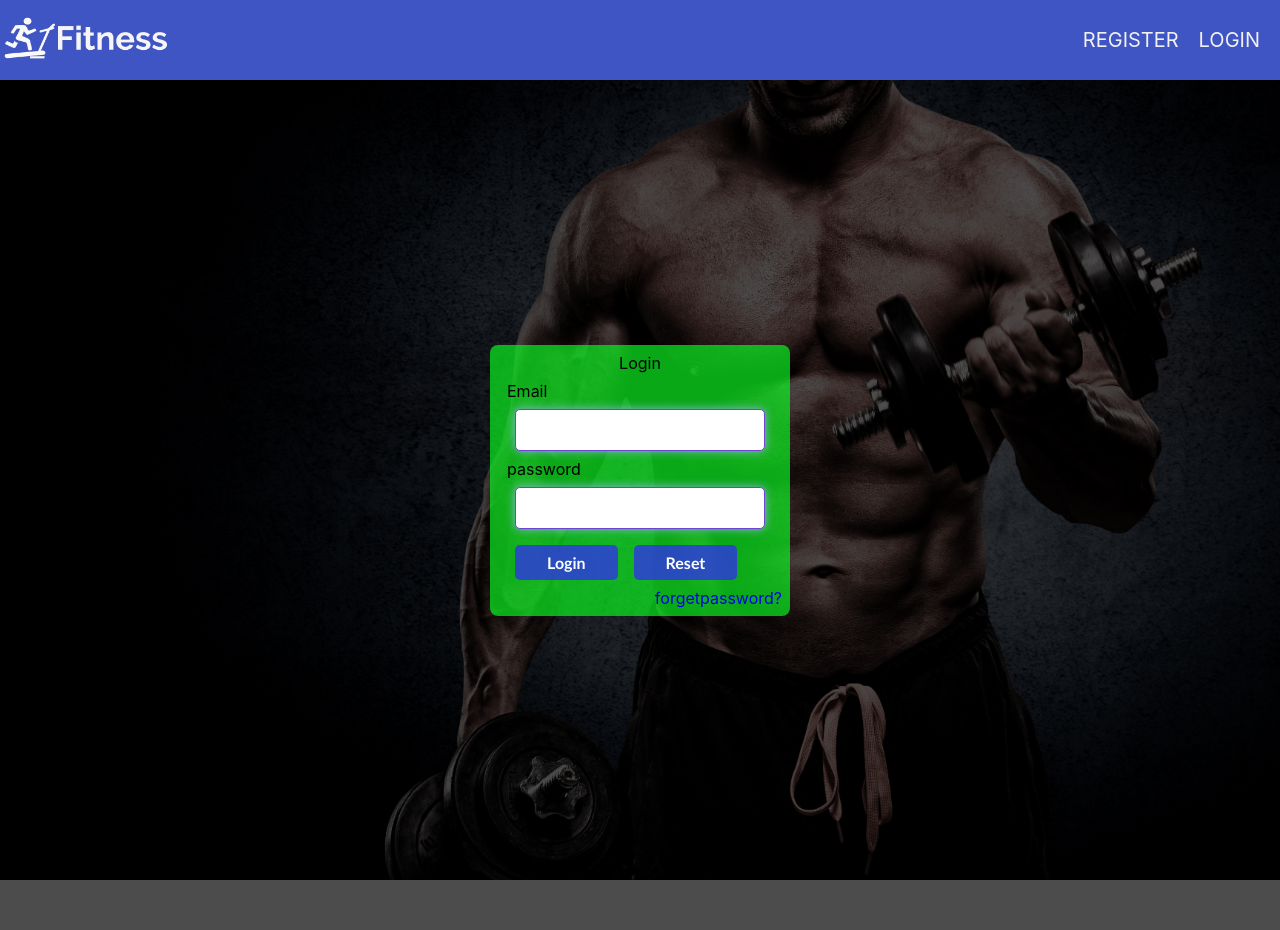
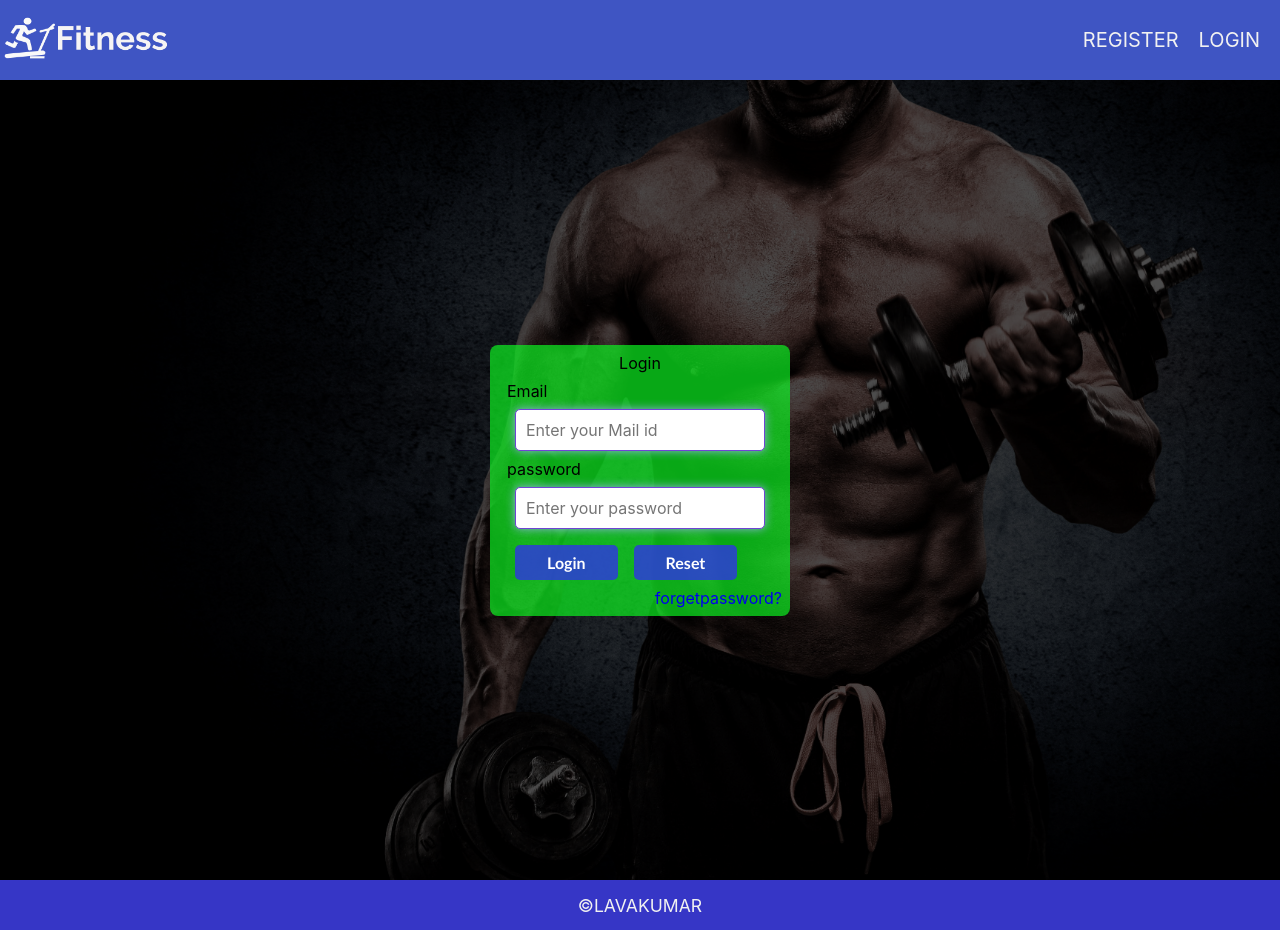
Before and after one commit to LAVAKUMAR-P/fitness_logger, a React (Create React App) app: page / in a window 1280 px wide. Before the commit the page ends 880 px from the top, so only its background shows below. Built offline with nearby package versions, Linux system fonts and the light colour scheme.

Commit message:
placeholders added

```diff
--- /dev/null
+++ b/src/components/Bbar.css
@@ -0,0 +1,11 @@
+.B-bar{
+    width: 100%;
+    height:50px;
+    background-color: rgba(49, 49, 235, 0.774);
+    display: flex;
+    align-items: center;
+    justify-content: center;
+    color: #f1f1f1;
+    cursor: pointer;
+    font-size: 1.1em;
+}
--- /dev/null
+++ b/src/components/Bbar.js
@@ -0,0 +1,13 @@
+import React from 'react'
+import "./Bbar.css";
+function Bbar() {
+    return (
+        <div>
+           <div className="B-bar">
+           ©LAVAKUMAR
+            </div>
+        </div>
+    )
+}
+
+export default Bbar
--- a/src/components/Home.js
+++ b/src/components/Home.js
@@ -9,6 +9,7 @@ import HomeCard from "./HomeCard";
 import Loading_page from "./Loading_page";
 import axios from "axios";
 import env from "./settings";
+import Bbar from "./Bbar";
 
 function Home() {
   let history = useHistory();
@@ -116,7 +117,7 @@ function Home() {
       </div>
       }
 
-
+      <Bbar/>
     </>
   );
 }
--- a/src/components/Login.js
+++ b/src/components/Login.js
@@ -7,6 +7,7 @@ import axios from "axios";
 import { Link, useHistory } from "react-router-dom";
 import Textfield from "./Textfield";
 import env from "./settings";
+import Bbar from "./Bbar";
 
 function Login() {
   const validate = Yup.object({
@@ -56,11 +57,12 @@ function Login() {
                   <div className="L-content-position">
                   <div className="L-login-title">Login</div>
                   <Form>
-                    <Textfield label="Email" name="email" type="email" />
+                    <Textfield label="Email" name="email" type="email"   placeholder="Enter your Mail id" />
                     <Textfield
                       label="password"
                       name="password"
                       type="password"
+                      placeholder="Enter your password"
                     />
                       <button className="L-buttons" type="submit">
                         Login
@@ -80,6 +82,7 @@ function Login() {
           </Formik>
         </div>
       </div>
+      <Bbar/>
     </>
   );
 }
--- a/src/components/Register.js
+++ b/src/components/Register.js
@@ -7,6 +7,7 @@ import axios from "axios";
 import { useHistory } from "react-router-dom";
 import Textfield from "./Textfield";
 import env from "./settings";
+import Bbar from "./Bbar";
 
 
 function Register() {
@@ -75,6 +76,7 @@ function Register() {
                         name="firstName"
                         type="text"
                         placeholder="Enter First Name"
+                        placeholder="Enter your first Name"
                       />
                       <Textfield
                         label="last Name"
@@ -114,6 +116,7 @@ function Register() {
           </div>
         </section>
       </div>
+      <Bbar/>
     </>
   );
 }
```
